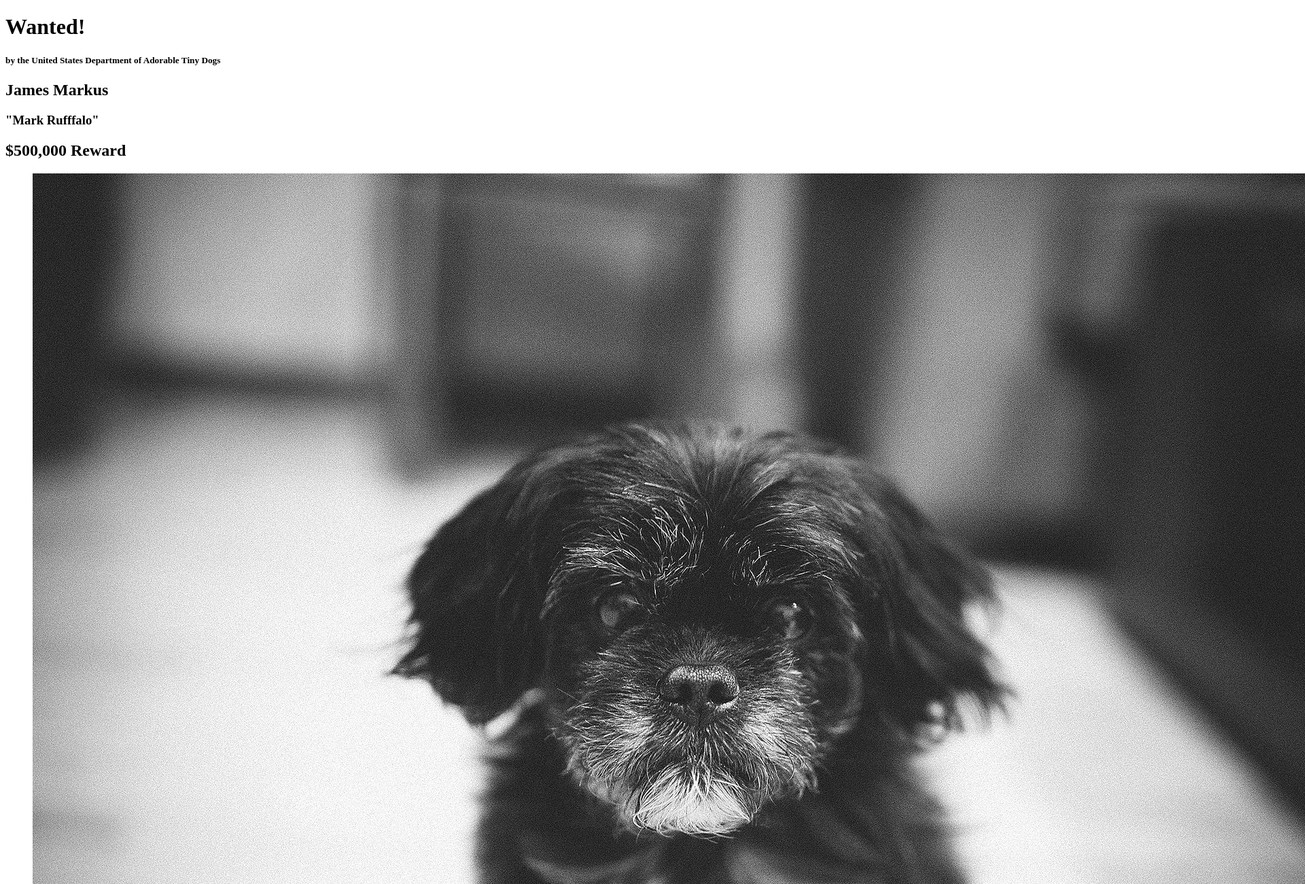
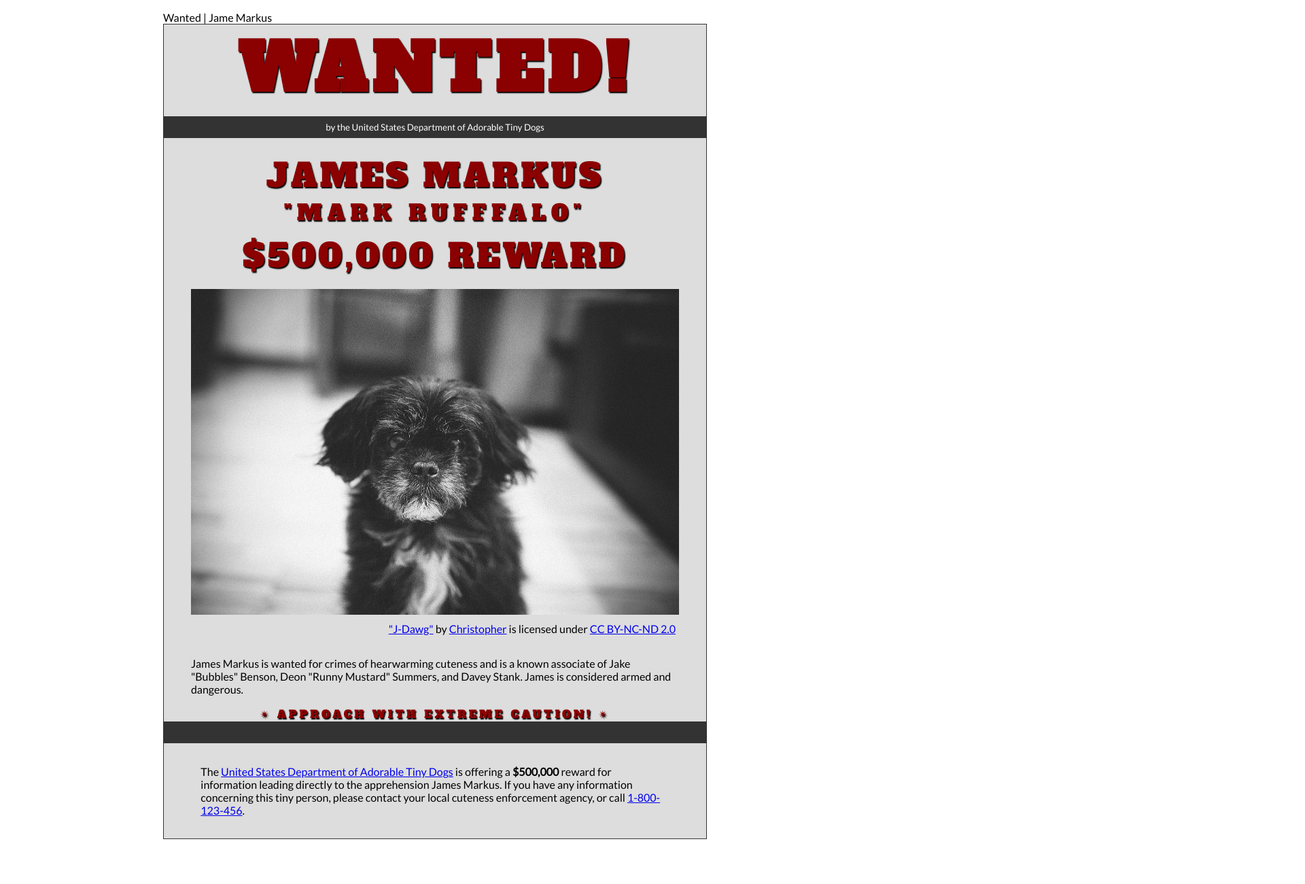
Before and after one commit to jquickk/jquick.github.io, a plain HTML site: page wanted-poster/index.html in a window 1280 px wide. Shown: the top 1300 px of the page at 68% size, 1920 px wide, since content can reach past the window. After the commit the page ends 1250 px from the top, so only its background shows below. Drawn offline with Linux system fonts and the light colour scheme.

Commit message:
wanted poster
completed skills check 5

```diff
--- a/wanted-poster/css/style.css
+++ b/wanted-poster/css/style.css
@@ -34,7 +34,7 @@ body {
 }
 main {
     background-color:#ddd;
-    background-image:url(images/wrinkled-white-paper-background.jpg);
+    background-image:url(../css/);
     background-size:cover;
     background-repeat: no-repeat;
     border:1px solid #333;
@@ -65,13 +65,94 @@ h1 {
     text-align:center;
 }
 
+h2 { text-transform: uppercase;
+    font-size:3rem;
+    margin: 0;
+    letter-spacing: .25rem;
+    color:darkred;
+    text-shadow:.09375rem .09375rem .09375rem #000;
+    font-family:'Alfa Slab One', Garamond, serif;
+    text-align:center;
+    font-weight: normal;
 
+}
 /* Section & Paragraph */
+h3 {
+    text-transform: uppercase;
+    font-size:2rem;
+    margin: 0;
+    letter-spacing: .5rem;
+    color:darkred;
+    text-shadow:.09375rem .09375rem .09375rem #000;
+    font-family:'Alfa Slab One', Garamond, serif;
+    text-align:center;
+    font-weight: normal;
+}
 
-
-
+h4 {
+    text-transform: uppercase;
+    font: size 1.5em;rem;
+    margin: 0;
+    letter-spacing: .25rem;
+    color:darkred;
+    text-shadow:.09375rem .09375rem .09375rem #000;
+    font-family:'Alfa Slab One', Garamond, serif;
+    text-align:center;
+    font-weight: normal;
+}
 /* Image & Figure */
+h5 {
+    font: size 1rem; ;
+    margin-top: 0.25rem;
+    padding: .5rem;
+    background-color: #333;
+    color: #fff;
+    font-weight: normal;
+    text-align: center;
+}
 
 
 
 /* Footer */
+section {
+    margin-top: .5rem;
+}
+
+p {
+    margin: 1rem auto;
+    padding: 0 1rem;
+    width: 90%;
+    text-align: left;
+}
+
+
+
+img {
+    width: 100%;
+    margin: 0 auto;
+    max-width: 50rem;
+}
+
+figure {
+    margin-bottom: 2rem;
+
+}
+
+figcaption {
+    padding-top: .5rem;
+    text-align: right;
+}
+
+
+
+
+
+
+footer {
+    padding: 1rem;
+    border-top: 2rem solid #333;
+}
+
+h4 span {
+    padding: .5rem;
+}
--- a/wanted-poster/index.html
+++ b/wanted-poster/index.html
@@ -6,7 +6,7 @@
         <meta name="author" content="John Durham">
 
 <!-- Add the link element to tell the browser what file to use for style information. -->
-
+      <link rel="stylesheet" type="text/css" href="css/style.css"
         <title>Wanted | Jame Markus</title>
     </head>
     <body>
```
